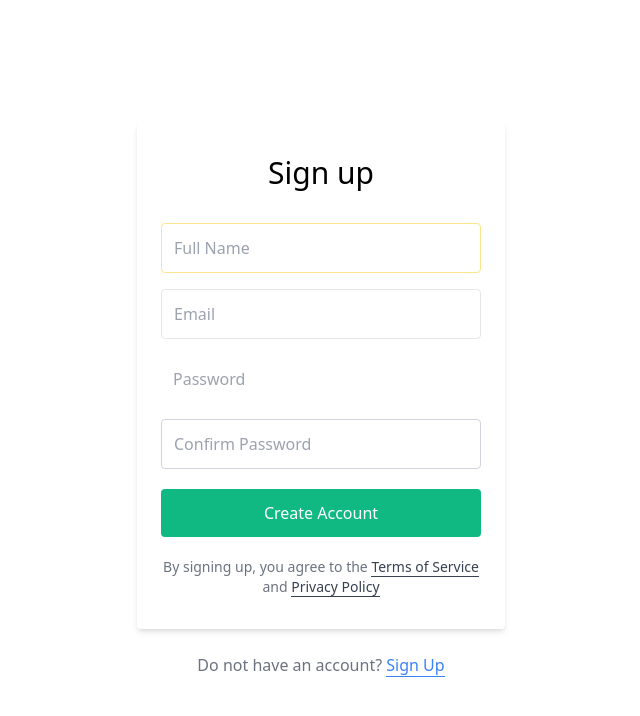
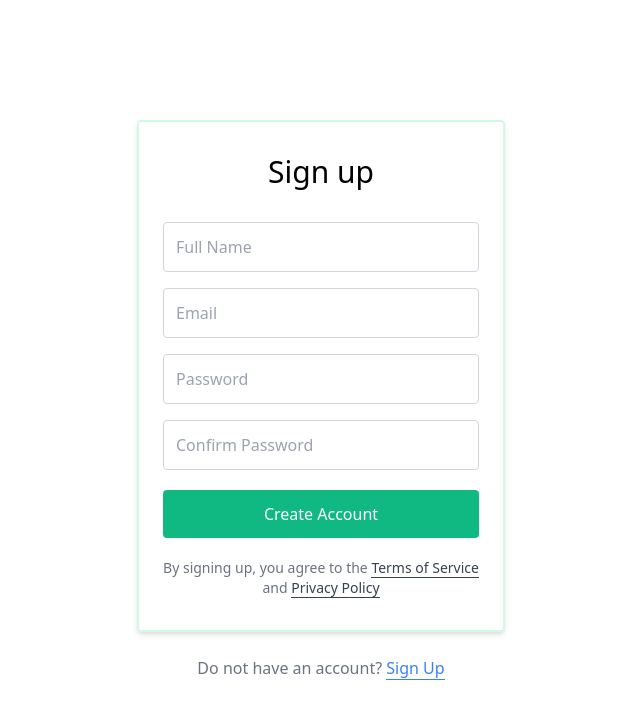
Before and after one commit to sabohat/bug-tracker-front, a Next.js app: page /login in a window 1280 px wide. Shown: the top 716 px of the page, without its empty margins (319-959 px from the left). Built offline with nearby package versions, Linux system fonts and the light colour scheme.

Commit message:
add:login page style

```diff
--- a/components/login/LoginForm.js
+++ b/components/login/LoginForm.js
@@ -4,38 +4,38 @@ const LoginInput = () => {
   return (
     <div className="flex flex-col">
       <div className="container max-w-sm mx-auto flex-1 flex flex-col items-center justify-center px-2">
-        <div className="bg-white px-6 py-8 rounded shadow-md text-black w-full">
+        <div className="bg-white px-6 py-8 rounded shadow-md border-2 border-green-100 text-black w-full">
           <h1 className="mb-8 text-3xl text-center">Sign up</h1>
           <input
             type="text"
-            className="outline-none border w-full p-3 border-yellow-200 rounded mb-4 focus:border-green-300"
+            className="input-field mb-4"
             name="fullname"
             placeholder="Full Name"
           />
 
           <input
             type="text"
-            className="outline-none block border border-grey-light w-full p-3 rounded mb-4"
+            className="input-field mb-4"
             name="email"
             placeholder="Email"
           />
 
           <input
             type="password"
-            className=" p-3 mb-4"
+            className="input-field mb-4"
             name="password"
             placeholder="Password"
           />
           <input
             type="password"
-            className="input-field p-3 mb-4"
+            className="input-field mb-4"
             name="confirm_password"
             placeholder="Confirm Password"
           />
 
           <button
             type="submit"
-            className="w-full text-center py-3 rounded bg-green-500 text-white hover:bg-green-dark focus:outline-none my-1"
+            className="button-basic my-1"
           >
             Create Account
           </button>
--- a/styles/globals.css
+++ b/styles/globals.css
@@ -3,5 +3,10 @@
 @tailwind utilities;
 
 .input-field {
- @apply outline-none block border border-gray-300 w-full rounded;
+ @apply outline-none block border border-gray-300 w-full rounded p-3 focus:border-green-500;
 }
+
+/* BUttons */
+.button-basic {
+  @apply w-full text-center py-3 rounded bg-green-500 text-white transition duration-300 hover:bg-green-600 focus:outline-none;
+}
```
